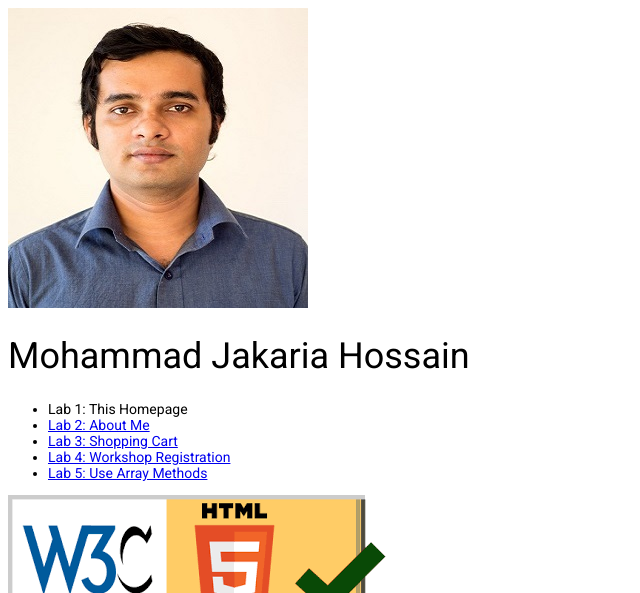
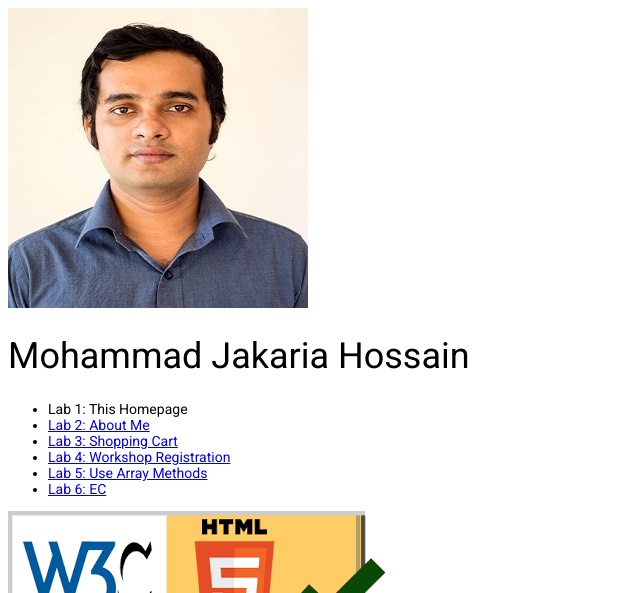
Before and after one commit to hossainmjakaria/hossainmjakaria.github.io, a plain HTML site: page index.html in a window 1280 px wide. Shown: the top 593 px of the page, without its empty margins (0-640 px from the left). Drawn offline with Linux system fonts and the light colour scheme.

Commit message:
Worked on lab 06

```diff
--- a/index.html
+++ b/index.html
@@ -34,6 +34,7 @@
         <li><a href="shopping-cart.html">Lab 3: Shopping Cart </a></li>
         <li><a href="workshop-registration.html">Lab 4: Workshop Registration</a></li>
         <li><a href="scripts/lab05.js">Lab 5: Use Array Methods</a></li>
+        <li><a href="scripts/lab06.js">Lab 6: EC</a></li>
     </ul>
     <p>
         <a href="https://validator.w3.org/nu/?doc=https://hossainmjakaria.github.io/wap/index.html">
```
Also changed, not shown: scripts/lab06.js (added, +69 -0 lines), README.md.
